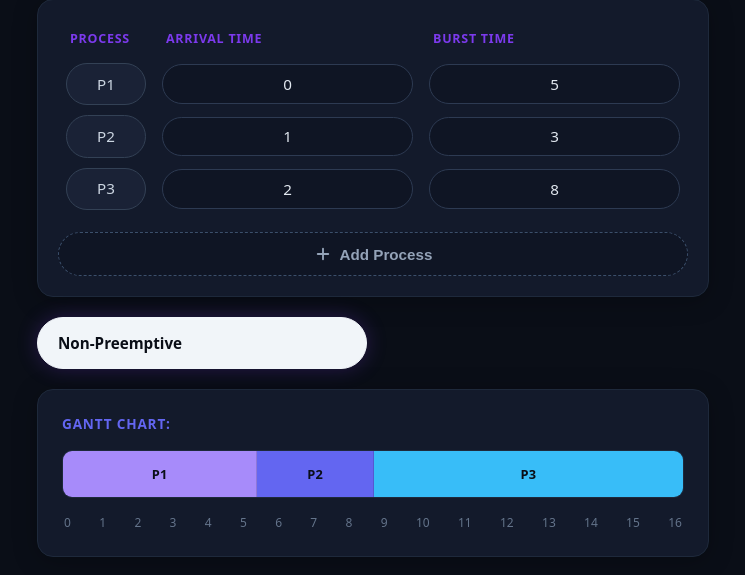
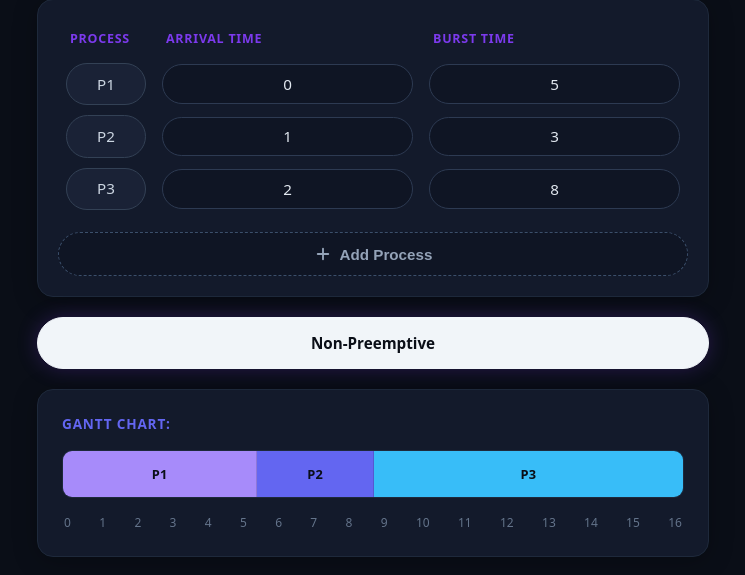
Before and after one commit to Encrypt75/OSVisu, a Flask app: page /cpu/fcfs in a window 1280 px wide. Shown: the part 255-830 px from the top of the page, without its empty margins (267-1012 px from the left). Run offline with Flask 3, Linux system fonts and the light colour scheme.

Commit message:
add: single button for fcfs

```diff
--- a/app/static/css/sjf.css
+++ b/app/static/css/sjf.css
@@ -185,6 +185,16 @@ body.sjf-page .navbar {
     margin-bottom: 1.25rem;
 }
 
+.sjf-controls--single {
+    grid-template-columns: 1fr;
+}
+
+.sjf-mode-btn--static {
+    cursor: default;
+    text-align: center;
+    user-select: none;
+}
+
 .sjf-mode-btn {
     padding: 0.85rem 1.25rem;
     border-radius: 9999px;
```
